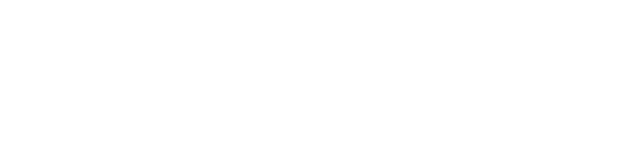
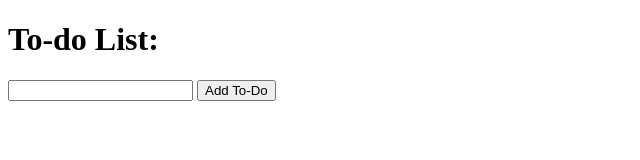
Before and after one commit to silvafabian/dom-todo-lab, a plain HTML site: page index.html in a window 1280 px wide. Shown: the whole page, without its empty margins (0-640 px from the left). Drawn offline with Linux system fonts and the light colour scheme.

Commit message:
Setup for lab

```diff
--- a/index.html
+++ b/index.html
@@ -8,6 +8,9 @@
   <title>DOM To-do Lab</title>
 </head>
 <body>
-
+  <h1>To-do List:</h1>
+  <input id = "inp" type="text"></input>
+  <button id = "submit-button">Add To-Do</button>
+  <ul id="todo-list"></ul>
 </body>
 </html>
```
